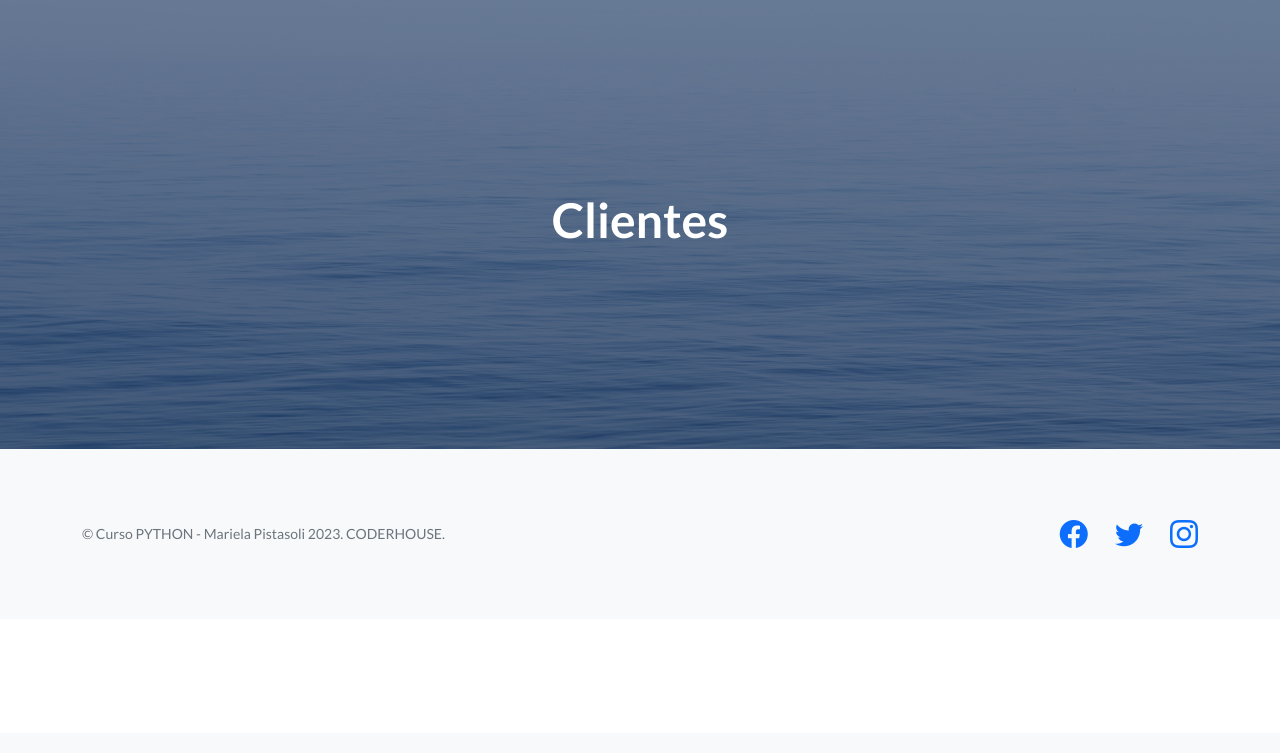
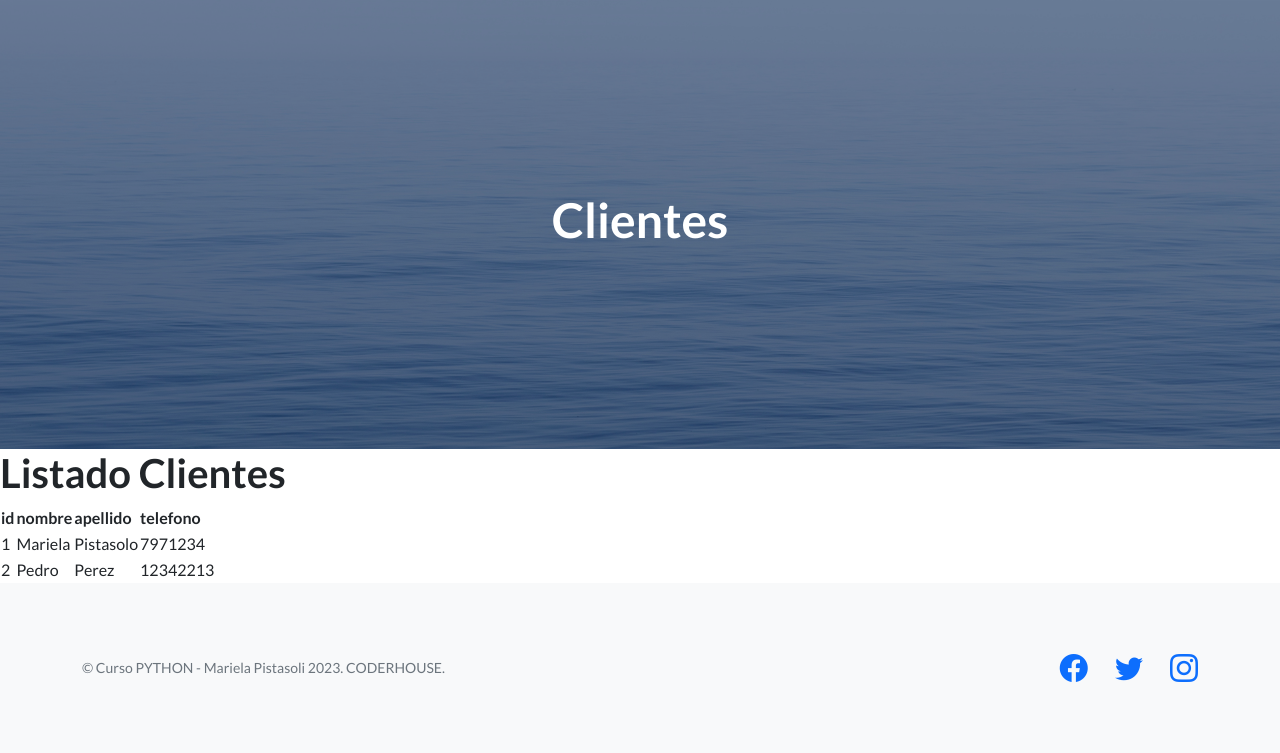
Before and after one commit to DeathMermaid06/MVT-Pistasoli, a Django app: page /AppMVT/cliente/ in a window 1280 px wide. Shown: the part 67-820 px from the top of the page. Before the commit the page ends 615 px from the top, so only its background shows below. Run offline with Django 4.2, Linux system fonts and the light colour scheme; data comes from the database, SQL or seed files in the repository; some libraries are stand-ins or nearby versions.

Commit message:
listado clientes

```diff
--- /dev/null
+++ b/MVT/AppMVT/forms.py
@@ -0,0 +1,6 @@
+from django import forms
+
+class ClienteForm(forms.Form):
+    nombre=forms.CharField(max_length=50)
+    apellido=forms.CharField(max_length=50)
+    telefono=forms.IntegerField()
--- a/MVT/AppMVT/templates/AppMVT/cliente.html
+++ b/MVT/AppMVT/templates/AppMVT/cliente.html
@@ -5,3 +5,37 @@
 {% block titulo %}
     <h1>Clientes</h1>
 {% endblock %}
+
+{% block formulario_titulo %}
+<h1>Listado Clientes</h1>
+
+<table>
+    <thead>
+        <tr>
+            <th>id</th>
+            <th>nombre</th>
+            <th>apellido</th>
+            <th>telefono</th>
+        </tr>
+    </thead>
+    <tbody>
+        {% for cliente in clientes %}
+        <tr>
+            <td>
+                {{ cliente.id }}
+            </td>
+            <td>
+                {{ cliente.nombre }}
+            </td>
+            <td>
+                {{ cliente.apellido }}
+            </td>
+            <td>
+                {{ cliente.telefono }}
+            </td>
+        </tr>
+        {% endfor %}
+    </tbody>
+</table>
+
+{% endblock %}
--- a/MVT/AppMVT/templates/AppMVT/factura.html
+++ b/MVT/AppMVT/templates/AppMVT/factura.html
@@ -5,3 +5,7 @@
 {% block titulo %}
     <h1>Facturas</h1>
 {% endblock %}
+
+{% block formulario_titulo %}
+<h1>Listado Facturas</h1>
+{% endblock %}
--- a/MVT/AppMVT/templates/AppMVT/padre.html
+++ b/MVT/AppMVT/templates/AppMVT/padre.html
@@ -43,8 +43,11 @@
                     </div>
                 </div>
             </div>
+
         </header>
+        {% block formulario_titulo %}
 
+        {% endblock %}
         <!-- Footer-->
         <footer class="footer bg-light">
             <div class="container">
--- a/MVT/AppMVT/templates/AppMVT/pedido.html
+++ b/MVT/AppMVT/templates/AppMVT/pedido.html
@@ -5,3 +5,7 @@
 {% block titulo %}
     <h1>Pedidos</h1>
 {% endblock %}
+
+{% block formulario_titulo %}
+<h1>Listado Pedidos</h1>
+{% endblock %}
--- a/MVT/AppMVT/urls.py
+++ b/MVT/AppMVT/urls.py
@@ -2,9 +2,9 @@ from django.urls import path
 from .views import *
 
 urlpatterns = [
-    path('cliente/', cliente, name="clientes"),
-    path('factura/', factura, name="facturas"),
-    path('pedido/', pedido, name="pedidos"),
+    path('cliente/', clientes, name="clientes"),
+    path('factura/', facturas, name="facturas"),
+    path('pedido/', pedidos, name="pedidos"),
     path('', inicioApp, name="inicioApp"),
 
 ]
--- a/MVT/AppMVT/views.py
+++ b/MVT/AppMVT/views.py
@@ -1,5 +1,6 @@
 from django.http import HttpResponse
 from django.shortcuts import render
+from .models import cliente, pedido, factura
 
 
 # Create your views here.
@@ -10,11 +11,13 @@ def inicioApp(request):
 def inicio(request):
     return (HttpResponse("inicioApp"))
 
-def cliente(request):
-    return render(request, ("AppMVT/cliente.html"))
+def clientes(request):
+    clientes = cliente.objects.all()
+    context= {"clientes": clientes}
+    return render(request, ("AppMVT/cliente.html"), context)
 
-def pedido(request):
+def pedidos(request):
     return render(request, ("AppMVT/pedido.html"))
 
-def factura(request):
+def facturas(request):
     return render(request, ("AppMVT/factura.html"))
```
